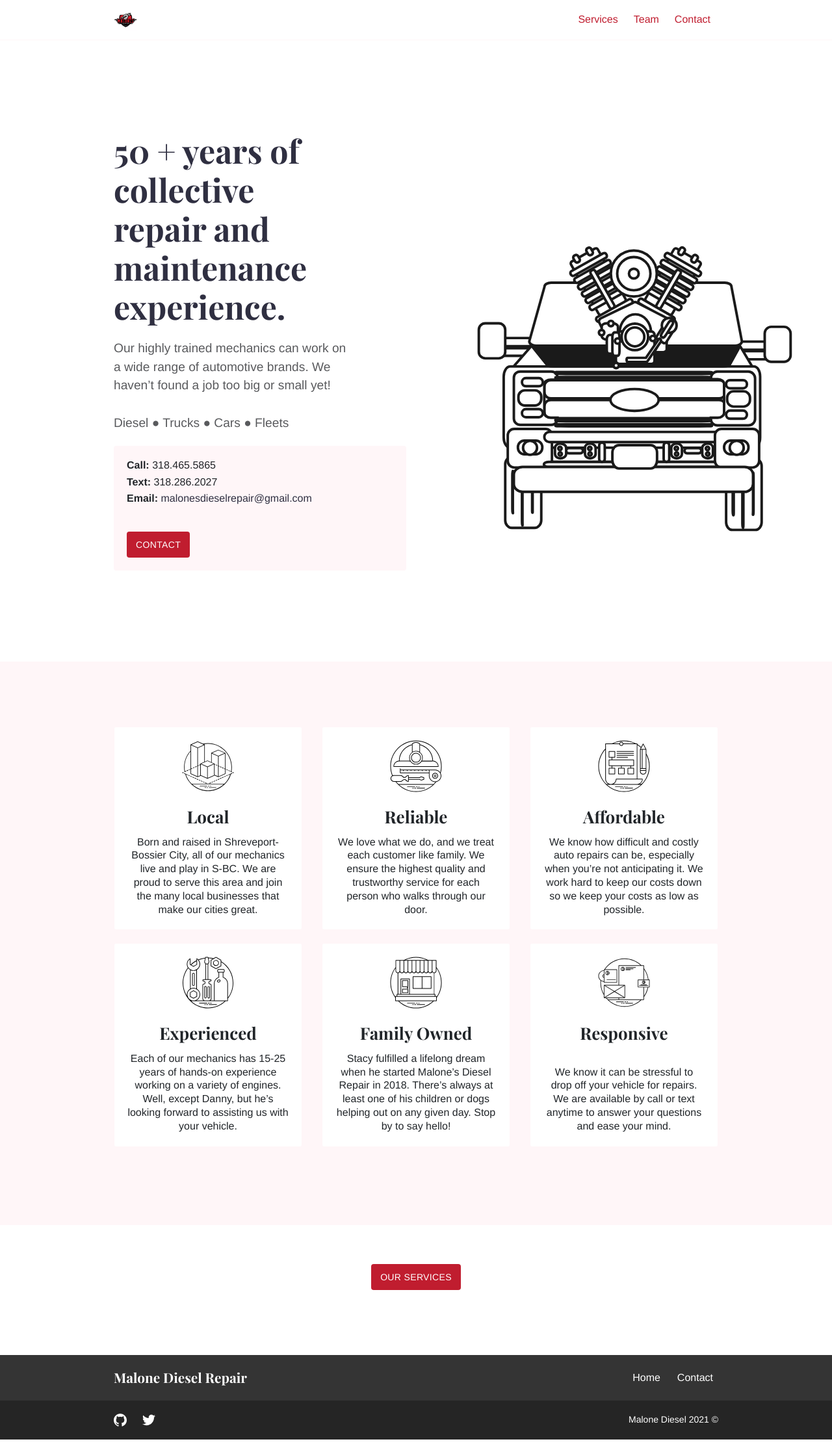
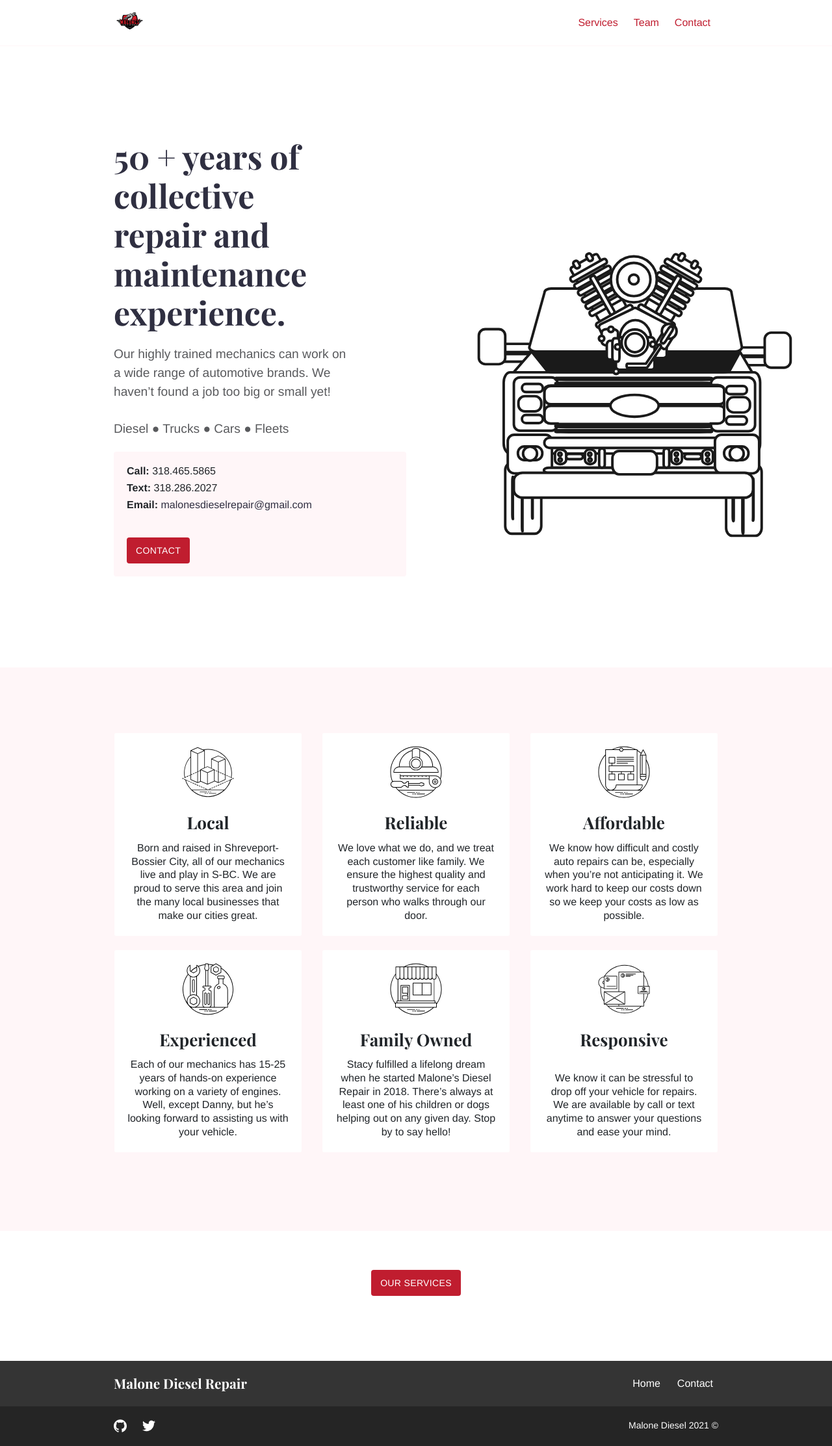
Before and after one commit to MalonesDiesel/malonesdiesel.github.io, a Jekyll site: the page built from index.md, in a window 1280 px wide. Shown: the whole page at 65% size. Built offline with Jekyll 4.4.1, drawn with Linux system fonts in a browser that asks for light colours.

Commit message:
Update _config.yml

```diff
--- a/_config.yml
+++ b/_config.yml
@@ -7,9 +7,9 @@ google_analytics_id: ""
 homepage:
   show_call_box: true
 logo:
-  mobile: "images/logo/companylogo.webp"
-  desktop: "images/logo/companylogo.webp"
-  desktop_height: "36px"
+  mobile: "images/logo/logotransparent.webp"
+  desktop: "images/logo/logotransparent.webp"
+  desktop_height: "50px"
 footer:
   copyright_text: 'Malone Diesel 2021 ©'
 
```
